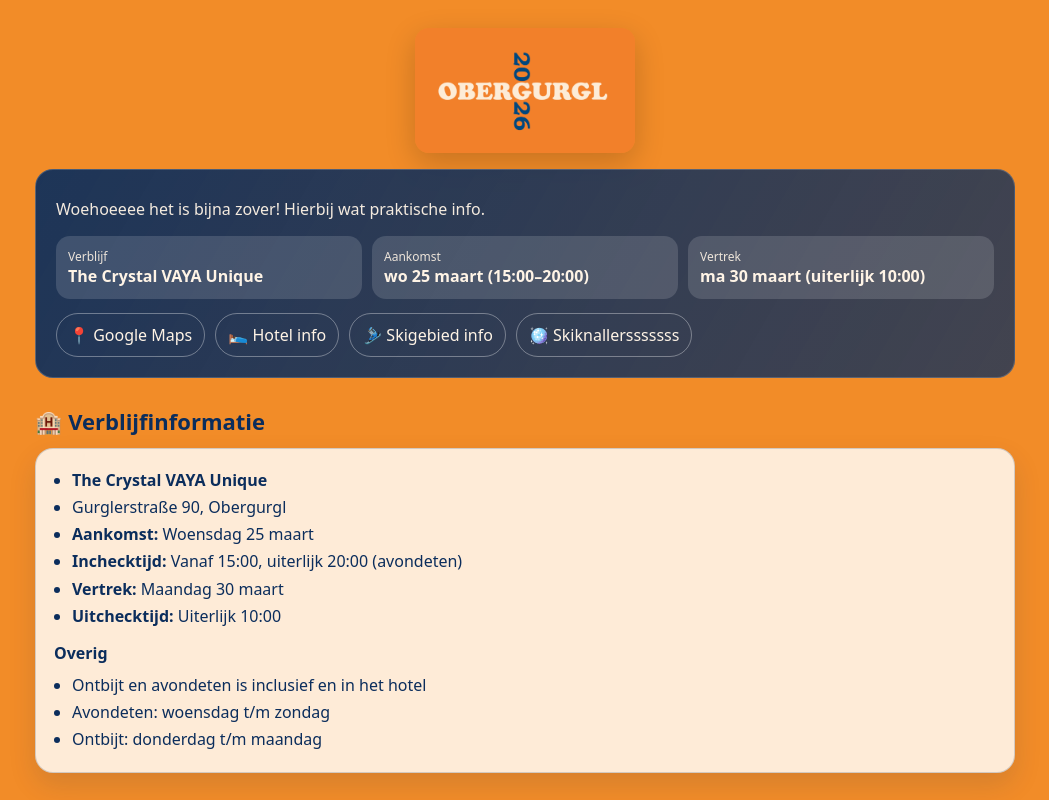
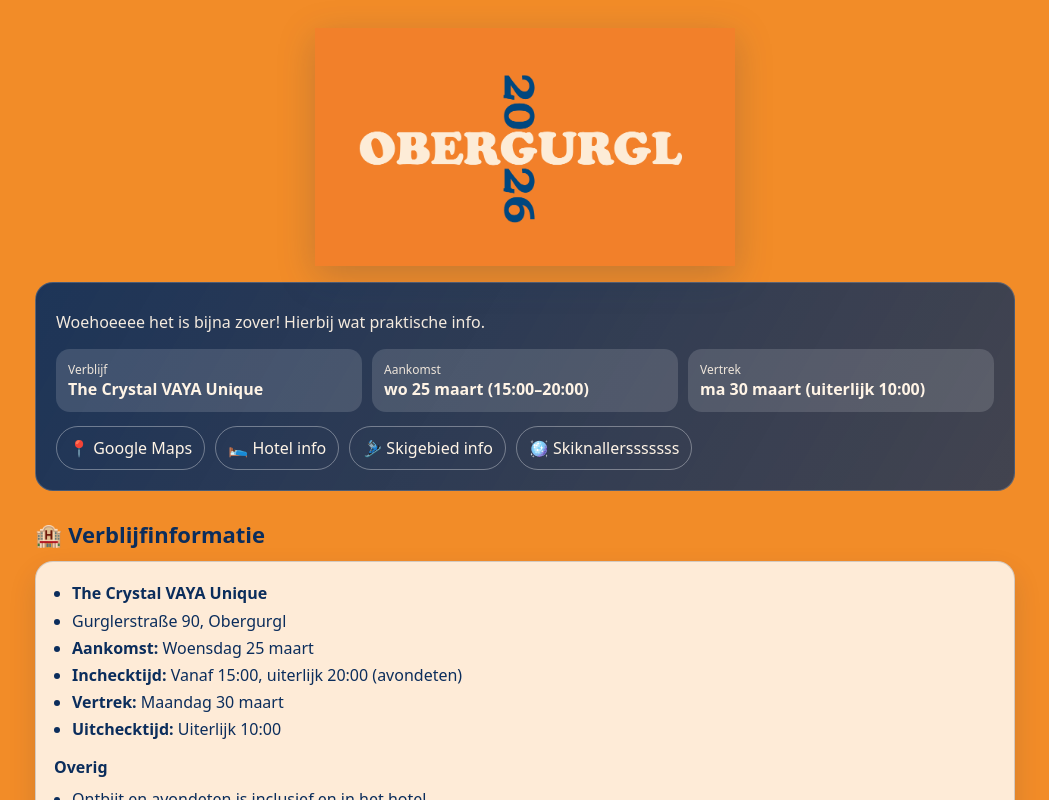
Before and after one commit to Lauwiep/Obergurgl-2026, a Next.js app: page / in a window 1280 px wide. Shown: the top 800 px of the page, without its empty margins (115-1164 px from the left). Built offline with nearby package versions, Linux system fonts and the light colour scheme.

Commit message:
Update page.js

```diff
--- a/app/page.js
+++ b/app/page.js
@@ -107,11 +107,12 @@
   src="/Logo%20Obergurgl.png"
   alt="Logo Obergurgl"
   style={{
-    width: "220px",
+    width: "420px",
+    maxWidth: "92vw",
+    height: "auto",
     display: "block",
     margin: "0 auto 16px",
-    borderRadius: 14,
-    boxShadow: "0 10px 30px rgba(0,0,0,0.18)"
+    filter: "drop-shadow(0 10px 18px rgba(11,45,92,0.20))"
   }}
 />
         {/* HEADER CARD */}
```
